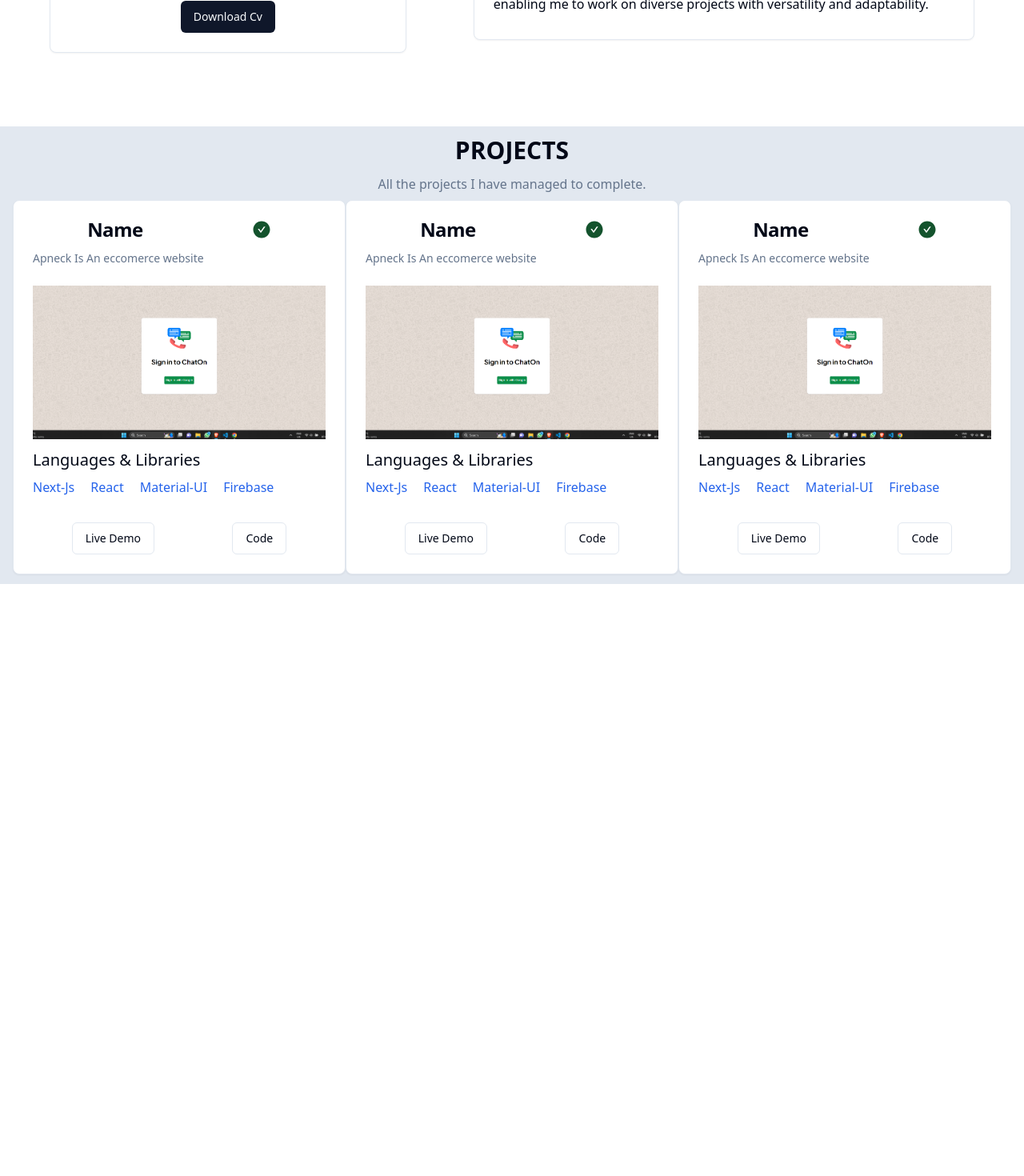
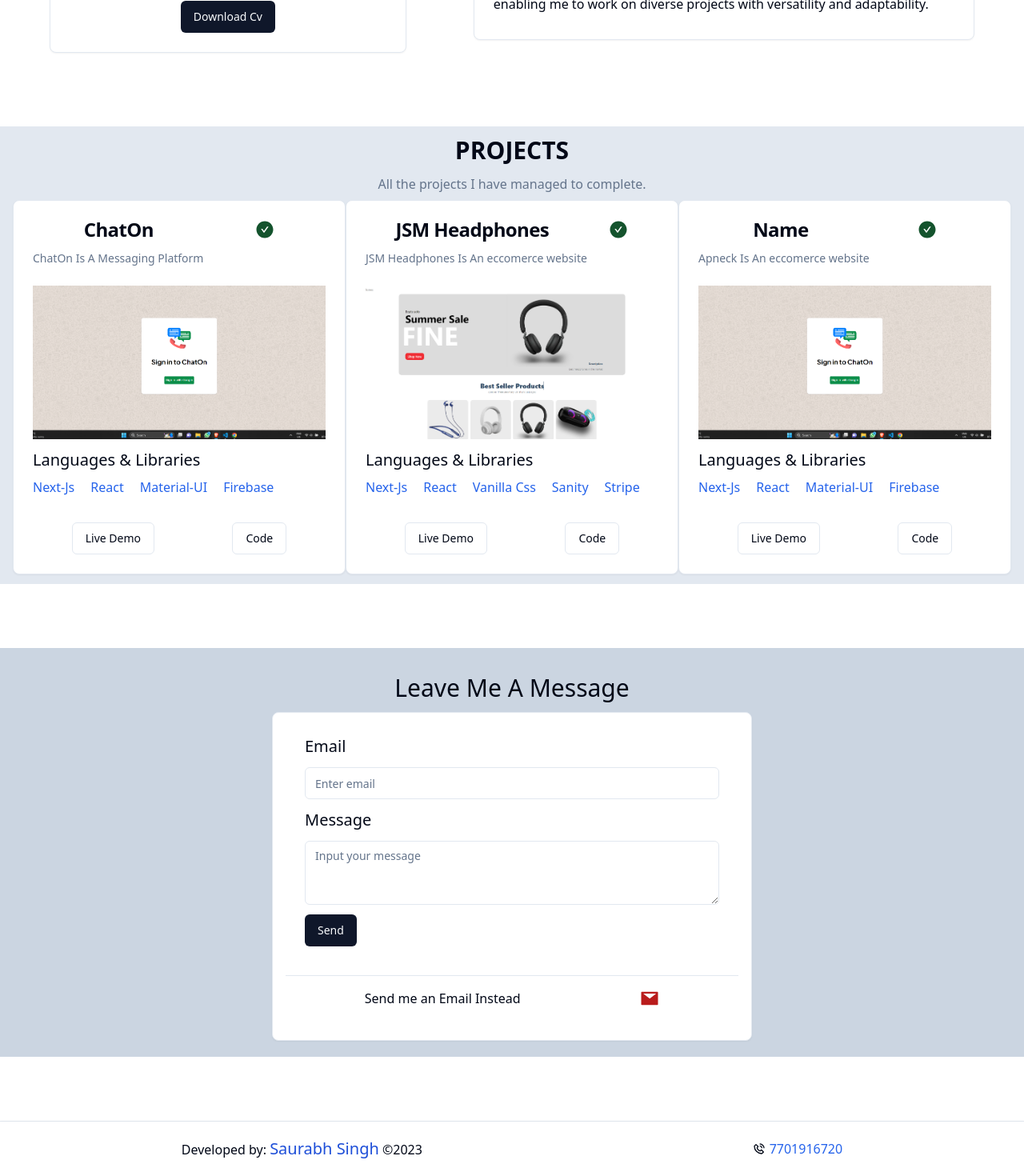
Before and after one commit to saurabhmpcs/showcase-portfolio, a Next.js app: page / in a window 1280 px wide. Shown: the part 1297-2767 px from the top of the page at 80% size. Before the commit the page ends 2107 px from the top, so only its background shows below. Built offline with nearby package versions, Linux system fonts and the light colour scheme.

Commit message:
projects-section

```diff
--- /dev/null
+++ b/components/ui/input.tsx
@@ -0,0 +1,25 @@
+import * as React from "react"
+
+import { cn } from "@/lib/utils"
+
+export interface InputProps
+  extends React.InputHTMLAttributes<HTMLInputElement> {}
+
+const Input = React.forwardRef<HTMLInputElement, InputProps>(
+  ({ className, type, ...props }, ref) => {
+    return (
+      <input
+        type={type}
+        className={cn(
+          "flex h-10 w-full rounded-md border border-input bg-background px-3 py-2 text-sm ring-offset-background file:border-0 file:bg-transparent file:text-sm file:font-medium placeholder:text-muted-foreground focus-visible:outline-none focus-visible:ring-2 focus-visible:ring-ring focus-visible:ring-offset-2 disabled:cursor-not-allowed disabled:opacity-50",
+          className
+        )}
+        ref={ref}
+        {...props}
+      />
+    )
+  }
+)
+Input.displayName = "Input"
+
+export { Input }
--- /dev/null
+++ b/components/ui/popover.tsx
@@ -0,0 +1,31 @@
+"use client"
+
+import * as React from "react"
+import * as PopoverPrimitive from "@radix-ui/react-popover"
+
+import { cn } from "@/lib/utils"
+
+const Popover = PopoverPrimitive.Root
+
+const PopoverTrigger = PopoverPrimitive.Trigger
+
+const PopoverContent = React.forwardRef<
+  React.ElementRef<typeof PopoverPrimitive.Content>,
+  React.ComponentPropsWithoutRef<typeof PopoverPrimitive.Content>
+>(({ className, align = "center", sideOffset = 4, ...props }, ref) => (
+  <PopoverPrimitive.Portal>
+    <PopoverPrimitive.Content
+      ref={ref}
+      align={align}
+      sideOffset={sideOffset}
+      className={cn(
+        "z-50 w-72 rounded-md border bg-popover p-4 text-popover-foreground shadow-md outline-none data-[state=open]:animate-in data-[state=closed]:animate-out data-[state=closed]:fade-out-0 data-[state=open]:fade-in-0 data-[state=closed]:zoom-out-95 data-[state=open]:zoom-in-95 data-[side=bottom]:slide-in-from-top-2 data-[side=left]:slide-in-from-right-2 data-[side=right]:slide-in-from-left-2 data-[side=top]:slide-in-from-bottom-2",
+        className
+      )}
+      {...props}
+    />
+  </PopoverPrimitive.Portal>
+))
+PopoverContent.displayName = PopoverPrimitive.Content.displayName
+
+export { Popover, PopoverTrigger, PopoverContent }
--- /dev/null
+++ b/components/ui/textarea.tsx
@@ -0,0 +1,24 @@
+import * as React from "react"
+
+import { cn } from "@/lib/utils"
+
+export interface TextareaProps
+  extends React.TextareaHTMLAttributes<HTMLTextAreaElement> {}
+
+const Textarea = React.forwardRef<HTMLTextAreaElement, TextareaProps>(
+  ({ className, ...props }, ref) => {
+    return (
+      <textarea
+        className={cn(
+          "flex min-h-[80px] w-full rounded-md border border-input bg-transparent px-3 py-2 text-sm ring-offset-background placeholder:text-muted-foreground focus-visible:outline-none focus-visible:ring-2 focus-visible:ring-ring focus-visible:ring-offset-2 disabled:cursor-not-allowed disabled:opacity-50",
+          className
+        )}
+        ref={ref}
+        {...props}
+      />
+    )
+  }
+)
+Textarea.displayName = "Textarea"
+
+export { Textarea }
--- a/package.json
+++ b/package.json
@@ -10,6 +10,7 @@
   },
   "dependencies": {
     "@radix-ui/react-avatar": "^1.0.3",
+    "@radix-ui/react-popover": "^1.0.6",
     "@radix-ui/react-separator": "^1.0.3",
     "@radix-ui/react-slot": "^1.0.2",
     "@radix-ui/react-tabs": "^1.0.4",
--- a/pages/index.tsx
+++ b/pages/index.tsx
@@ -13,10 +13,14 @@ import Image from "next/image";
 import Link from "next/link";
 import img from "./images/img.png";
 import { AiFillCheckCircle, AiFillMail } from "react-icons/ai";
+import { BiPhoneCall } from "react-icons/bi";
 
 import { BsGithub, BsLinkedin, BsTwitter } from "react-icons/bs";
 import { Tabs, TabsContent, TabsList, TabsTrigger } from "@/components/ui/tabs";
 import img2 from "./images/img2.png";
+import img3 from "./images/img3.png";
+import { Input } from "@/components/ui/input";
+import { Textarea } from "@/components/ui/textarea";
 
 export default function Home() {
   return (
@@ -194,12 +198,12 @@ export default function Home() {
               <CardHeader>
                 <CardTitle>
                   <div className="flex justify-around">
-                    <h1 className="mb-2"> Name</h1>
+                    <h1 className="mb-2"> ChatOn</h1>
                     <AiFillCheckCircle className=" text-green-900" />
                   </div>
                 </CardTitle>
                 <CardDescription>
-                  Apneck Is An eccomerce website
+                  ChatOn Is A Messaging Platform
                 </CardDescription>
               </CardHeader>
               <CardContent>
@@ -221,7 +225,7 @@ export default function Home() {
                   <Button variant={"outline"}>Live Demo</Button>
                 </Link>
                 <Link
-                  href={"https://github.com/Eclarkhalid/APneck"}
+                  href={"https://github.com/saurabhmpcs/ChatOn-App"}
                   target="_blank"
                 >
                   <Button variant={"outline"}>Code</Button>
@@ -232,17 +236,17 @@ export default function Home() {
               <CardHeader>
                 <CardTitle>
                   <div className="flex justify-around">
-                    <h1 className="mb-2"> Name</h1>
+                    <h1 className="mb-2"> JSM Headphones</h1>
                     <AiFillCheckCircle className=" text-green-900" />
                   </div>
                 </CardTitle>
                 <CardDescription>
-                  Apneck Is An eccomerce website
+                  JSM Headphones Is An eccomerce website
                 </CardDescription>
               </CardHeader>
               <CardContent>
                 <Image
-                  src={img2}
+                  src={img3}
                   className="h-48 w-96 mb-3 object-cover"
                   alt={""}
                 />
@@ -250,16 +254,20 @@ export default function Home() {
                 <div className="flex space-x-5 my-2 text-blue-600">
                   <p>Next-Js</p>
                   <p>React</p>
-                  <p>Material-UI</p>
-                  <p>Firebase</p>
+                  <p>Vanilla Css</p>
+                  <p>Sanity</p>
+                  <p>Stripe</p>
                 </div>
               </CardContent>
               <CardFooter className="flex justify-around items-center">
-                <Link href={"https://chaton-c2955.web.app/"} target="_blank">
+                <Link
+                  href={"https://ecommerce-lime-pi.vercel.app//"}
+                  target="_blank"
+                >
                   <Button variant={"outline"}>Live Demo</Button>
                 </Link>
                 <Link
-                  href={"https://github.com/Eclarkhalid/APneck"}
+                  href={"https://github.com/saurabhmpcs/ecommerce"}
                   target="_blank"
                 >
                   <Button variant={"outline"}>Code</Button>
@@ -307,6 +315,50 @@ export default function Home() {
           </div>
         </div>
       </section>
+
+      <section id="contact" className="p-5 my-20 bg-slate-300">
+        <div className="container-xl">
+          <div className="text-center">
+            <h1 className="text-3xl my-3 font-semi-bold">Leave Me A Message</h1>
+          </div>
+          <div className="flex items-center justify-center">
+            <Card className=" w-[600px] p-4">
+              <CardContent>
+                <h2 className="text-xl my-3">Email</h2>
+                <Input placeholder="Enter email" />
+                <h2 className="text-xl my-3">Message</h2>
+                <Textarea placeholder="Input your message" />
+                <Button className="my-3">Send</Button>
+              </CardContent>
+              <Separator />
+              <CardFooter className="flex justify-around mt-4">
+                <h2>Send me an Email Instead</h2>
+                <a href="mailto:saurabhmpcs1998@gmail.com">
+                  <AiFillMail className="text-2xl text-red-700" />
+                </a>
+              </CardFooter>
+            </Card>
+          </div>
+        </div>
+      </section>
+
+      <Separator />
+
+      <footer className="p-5 shadow">
+        <div className="container-xl">
+          <div className="flex justify-around items-center text-center">
+            <h1>
+              Developed by:{" "}
+              <span className="text-blue-700 text-xl">Saurabh Singh</span>
+              &nbsp;&copy;2023
+            </h1>
+            <a href="tel:+123456789" className="flex items-center">
+              <BiPhoneCall />
+              &nbsp;<span className="text-blue-600">7701916720</span>
+            </a>
+          </div>
+        </div>
+      </footer>
     </>
   );
 }
```
Also changed, not shown: pages/images/img3.png (added), 1 other file (tests, documents, lock files or other folders).
